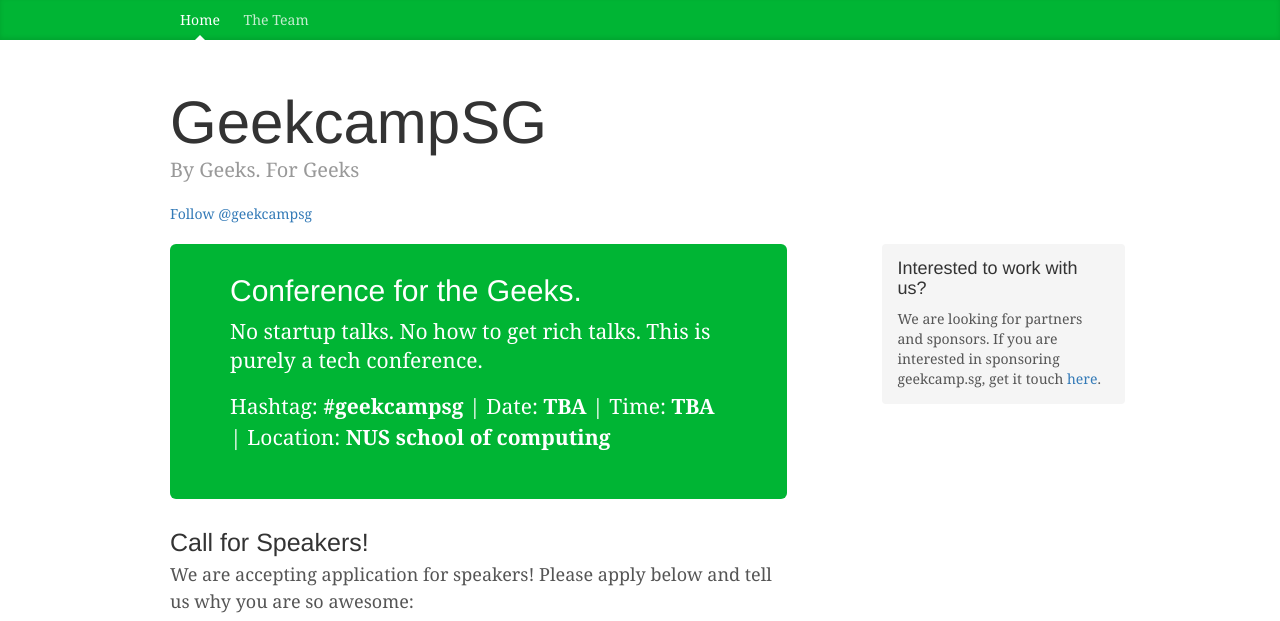
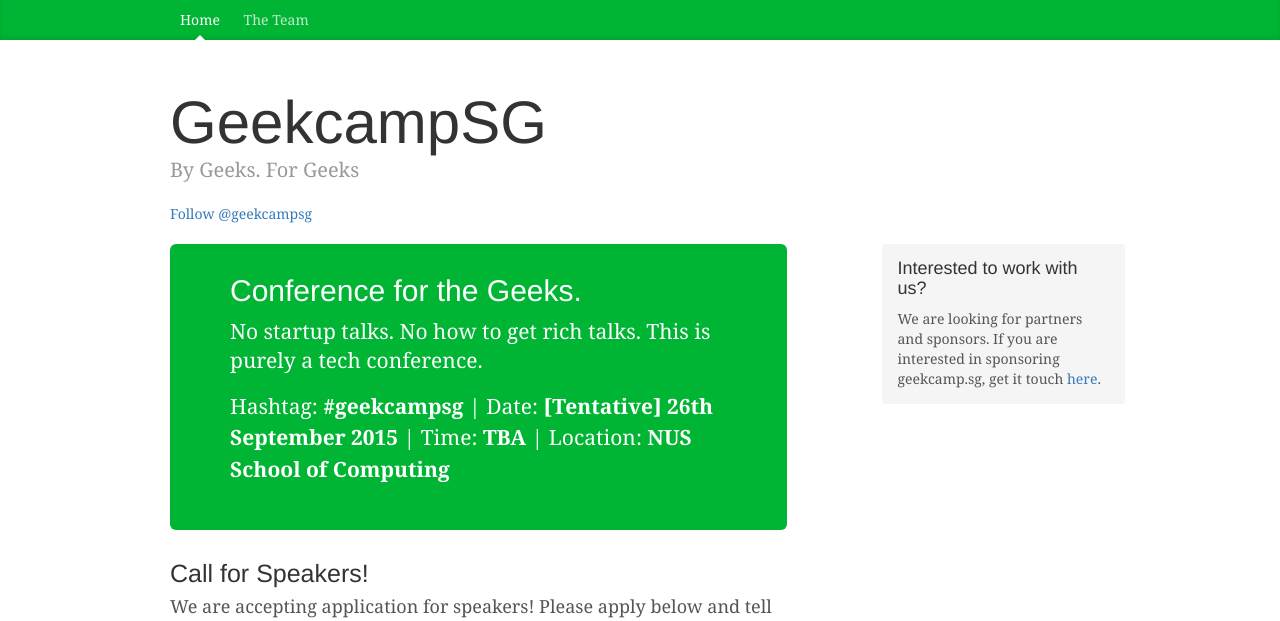
Before and after one commit to geekcampsg/website-2016, a Jekyll site: the page built from index.html, in a window 1280 px wide and 900 px high, cut to the strip 0-621 px from the top of the window. Built offline with Jekyll 4.4.1, drawn with Linux system fonts in a browser that asks for light colours; nearby versions of some CDN libraries; library files that are not in the unit come from our copies; comment, search, counter and statistics services are not loaded.

Commit message:
Update date & venue.

```diff
--- a/index.html
+++ b/index.html
@@ -28,7 +28,7 @@
         <div class="jumbotron">
           <h2>Conference for the Geeks.</h2>
           <p class="lead">No startup talks. No how to get rich talks. This is purely a tech conference.</p>
-          <p>Hashtag: <strong>#geekcampsg</strong> | Date: <strong>TBA</strong> | Time: <strong>TBA</strong> | Location: <strong>NUS school of computing</strong></p>
+          <p>Hashtag: <strong>#geekcampsg</strong> | Date: <strong>[Tentative] 26th September 2015</strong> | Time: <strong>TBA</strong> | Location: <strong>NUS School of Computing</strong></p>
         </div>
 
         <div class="blog-post">
```
